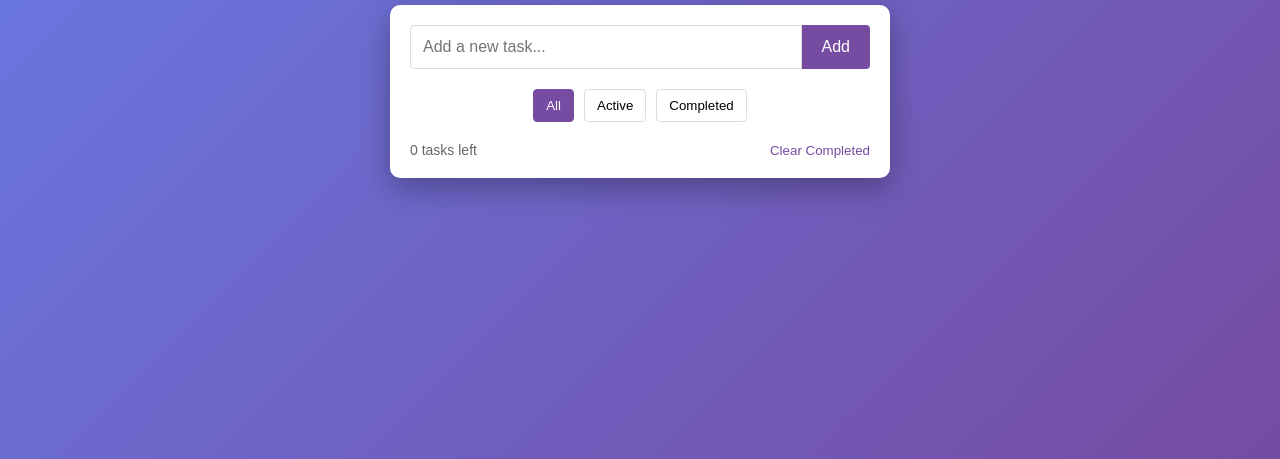
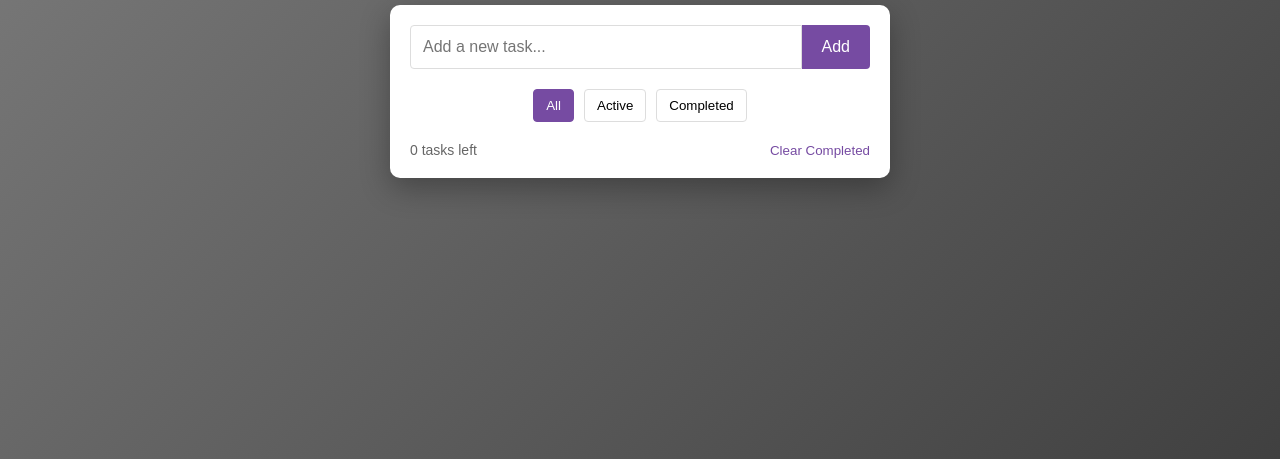
Before and after one commit to VlatekSoft/PwaTestToDo1, a plain HTML site: page index.html in a window 1280 px wide. Shown: the part 341-800 px from the top of the page. Drawn offline with Linux system fonts and the light colour scheme.

Commit message:
Обновлен стиль с серым градиентом и соответствующие настройки в manifest.json

```diff
--- a/styles.css
+++ b/styles.css
@@ -6,7 +6,7 @@
 }
 
 body {
-    background: linear-gradient(135deg, #667eea 0%, #764ba2 100%);
+    background: linear-gradient(135deg, #808080 0%, #404040 100%);
     min-height: 100vh;
     display: flex;
     justify-content: center;
```
Also changed, not shown: manifest.json.
